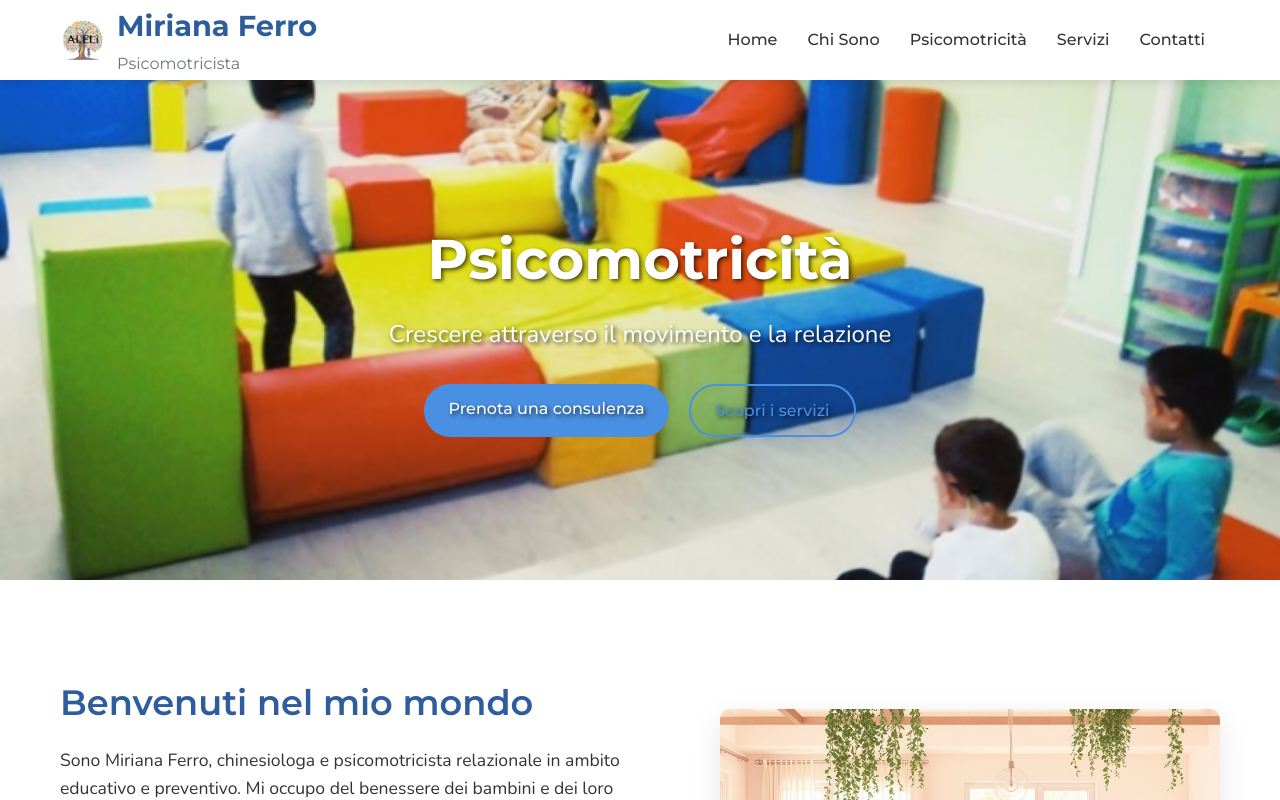
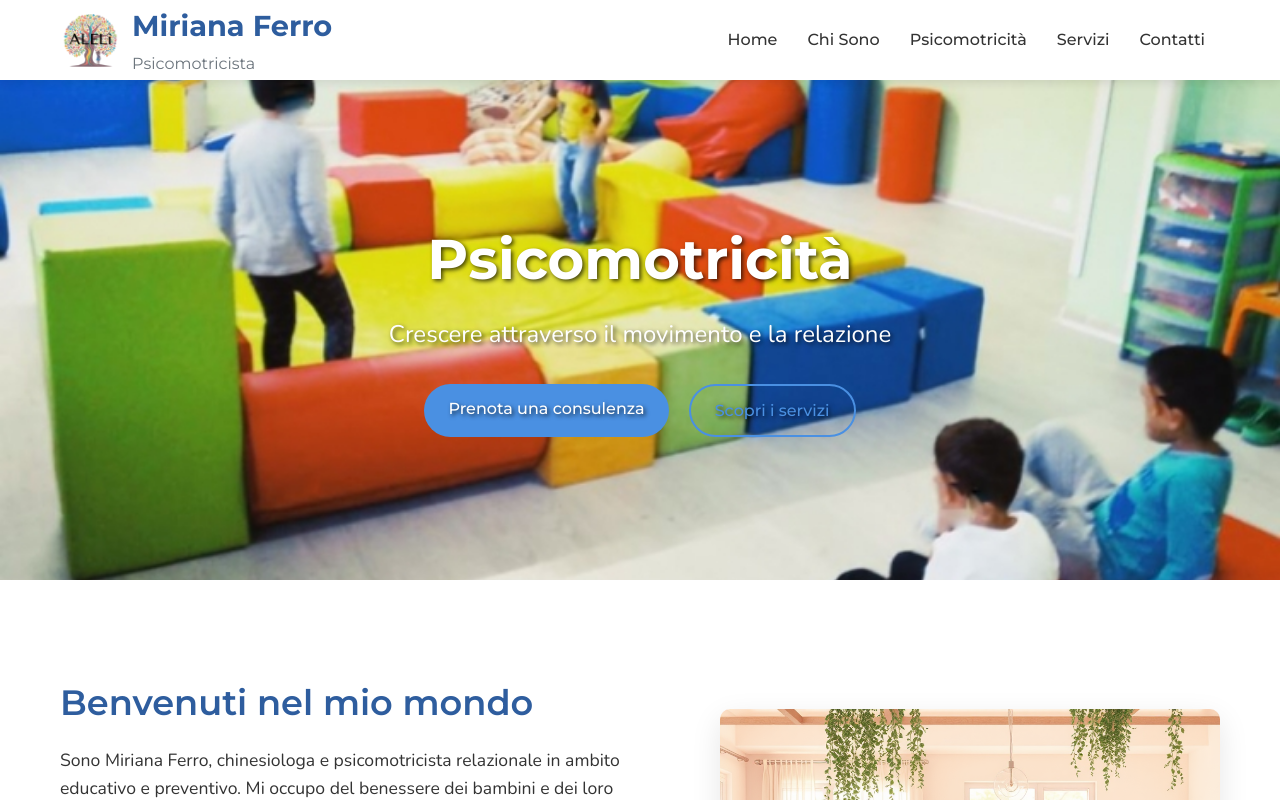
Before and after one commit to aikan86/MirianaPsicomotricita, a React (Create React App) app: page / in a window 1280 px wide. Shown: the top 800 px of the page. Built offline with nearby package versions, Linux system fonts and the light colour scheme.

Commit message:
Update Navbar.css

```diff
--- a/src/styles/Navbar.css
+++ b/src/styles/Navbar.css
@@ -34,8 +34,8 @@
 }
 
 .logo-image {
-  width: 45px;
-  height: 45px;
+  width: 60px;
+  height: 60px;
   object-fit: contain;
   flex-shrink: 0;
 }
```
